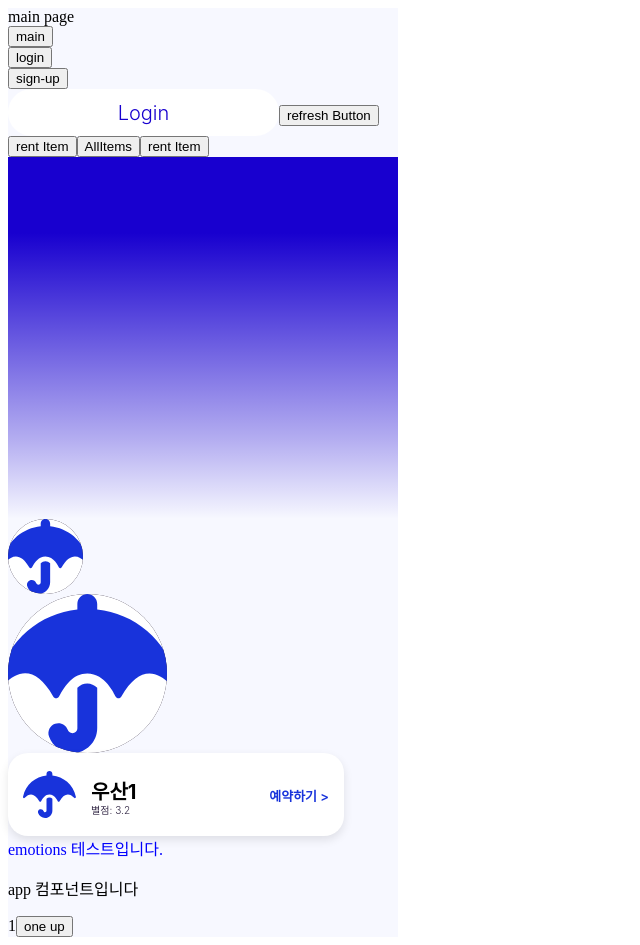
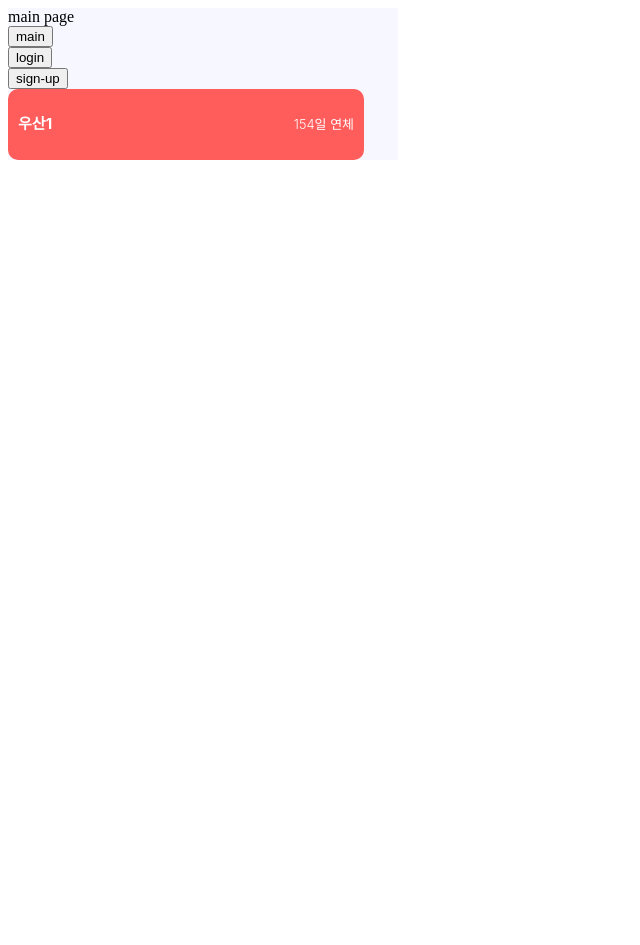
Before and after one commit to GDSC-Hongik/rental-system-mango-web, a React (Vite) app: page / in a window 1280 px wide. Shown: the whole page, without its empty margins (0-640 px from the left). After the commit the page ends 800 px from the top, so only its background shows below. Built offline with nearby package versions, Linux system fonts and the light colour scheme.

Commit message:
모달 수정 및 login api 수정

```diff
--- a/src/App.tsx
+++ b/src/App.tsx
@@ -1,108 +1,14 @@
-import ZustandTest from './simpleTest/ZustandTest';
-import { css } from '@emotion/react';
-import { RentButton } from '@components/RentButton/RentButton';
-import { StudentImg } from '@components/StudentImg/StudentImg';
-import blue_umbrella from '@imgs/blue_umbrella.svg';
-import { GradiantBox } from '@components/GradiantBox/GradiantBox';
-import { LoginButton } from '@components/LoginButton/LoginButton';
-import { LoginAPI, refresh } from '@apis/LoginApi';
-import {
-	myRentRequstAPI,
-	rentRequstAllAPI,
-	rentRequstAPI,
-} from '@apis/rentApi';
+import RentStatusButton from '@components/RentStatus/RentStatus';
 
 function App() {
 	return (
 		<>
-			<LoginButton
-				onClick={() => {
-					LoginAPI({ studentId: 'A123456', password: 'password' })
-						.then((res) => {
-							console.log('success: ', res);
-						})
-						.catch((err: unknown) => {
-							console.log('err: ', err);
-						});
-				}}
+			<RentStatusButton
+				status='overdue'
+				itemName='우산1'
+				startDate='2024-02-12'
+				dueDate='2024-02-14'
 			/>
-			<button
-				onClick={() => {
-					refresh(localStorage.getItem('accessToken') as string)
-						.then((res) => {
-							console.log('success', res.accessToken);
-						})
-						.catch((err: unknown) => {
-							console.log(err);
-						});
-				}}>
-				refresh Button
-			</button>
-			<button
-				onClick={() => {
-					rentRequstAPI({ itemId: 1 })
-						.then((res) => {
-							console.log('success', res.deadlineDateTime);
-						})
-						.catch((err: unknown) => {
-							console.log(err);
-						});
-				}}>
-				rent Item
-			</button>
-			<button
-				onClick={() => {
-					rentRequstAllAPI()
-						.then((res) => {
-							console.log('success', res);
-						})
-						.catch((err: unknown) => {
-							console.log(err);
-						});
-				}}>
-				AllItems
-			</button>
-			<button
-				onClick={() => {
-					myRentRequstAPI()
-						.then((res) => {
-							console.log('success', res);
-						})
-						.catch((err: unknown) => {
-							console.log(err);
-						});
-				}}>
-				rent Item
-			</button>
-			<GradiantBox>
-				<></>
-			</GradiantBox>
-			<StudentImg
-				size='small'
-				img={blue_umbrella}
-			/>
-			<StudentImg
-				size='big'
-				img={blue_umbrella}
-			/>
-			<RentButton
-				Status={'wait'}
-				Name={'우산'}
-				Id={1}
-				Rating={3.2}></RentButton>
-			<div
-				css={css`
-					color: blue;
-					&:hover {
-						color: red;
-					}
-				`}>
-				emotions 테스트입니다.
-			</div>
-			<p>app 컴포넌트입니다</p>
-			{/* zustand 테스트를 위한 컴포넌트 */}
-			<ZustandTest />
-			{/* <ApiTestCompoent /> */}
 		</>
 	);
 }
--- a/src/apis/LoginApi.ts
+++ b/src/apis/LoginApi.ts
@@ -4,12 +4,12 @@ interface JWT {
 	accessToken: string;
 	refreshToken: string;
 }
-interface LoginReq {
+export interface LoginReq {
 	studentId: string;
 	password: string;
 }
 
-const LoginAPI = async ({ studentId, password }: LoginReq): Promise<JWT> => {
+const LoginAPI = async ({ studentId, password }: LoginReq): Promise<void> => {
 	const info: LoginReq = {
 		studentId: studentId,
 		password: password,
@@ -17,17 +17,22 @@ const LoginAPI = async ({ studentId, password }: LoginReq): Promise<JWT> => {
 	const res = await axiosClient.post<JWT>('auth/login', info, {
 		withCredentials: false,
 	});
-	localStorage.setItem('accessToken', res.data.accessToken);
-	localStorage.setItem('refreshToken', res.data.refreshToken);
-	return res.data;
+	const token = res.data;
+	localStorage.setItem('accessToken', token.accessToken);
+	localStorage.setItem('refreshToken', token.refreshToken);
+	// return res.data;
+	return;
 };
-const refresh = async (refreshToken: string): Promise<JWT> => {
+const refresh = async (refreshToken: string): Promise<void> => {
 	const res = await axiosClient.post<JWT>('/auth/reissue', {
 		headers: {
 			Authorization: `Bearer ${refreshToken}`,
 		},
 	});
-	return res.data;
+	const token = res.data;
+	localStorage.setItem('accessToken', token.accessToken);
+	localStorage.setItem('refreshToken', token.refreshToken);
+	return;
 };
 
 export { LoginAPI, refresh };
--- a/src/apis/index.ts
+++ b/src/apis/index.ts
@@ -40,11 +40,8 @@ axiosClient.interceptors.request.use(
 						return config;
 					}
 					case 'refresh need': {
-						const tkn = await refresh(refreshToken);
-						config.headers.Authorization = `Bearer ${tkn.accessToken}`;
-
-						localStorage.setItem('accessToken', tkn.accessToken);
-						localStorage.setItem('refreshToken', tkn.refreshToken);
+						await refresh(refreshToken);
+						config.headers.Authorization = `Bearer ${localStorage.getItem('accessToken') as string}`;
 						return config;
 					}
 					case 'failed': {
```
Also changed, not shown: src/components/Login/LoginModal.tsx (+9 -2 lines).
